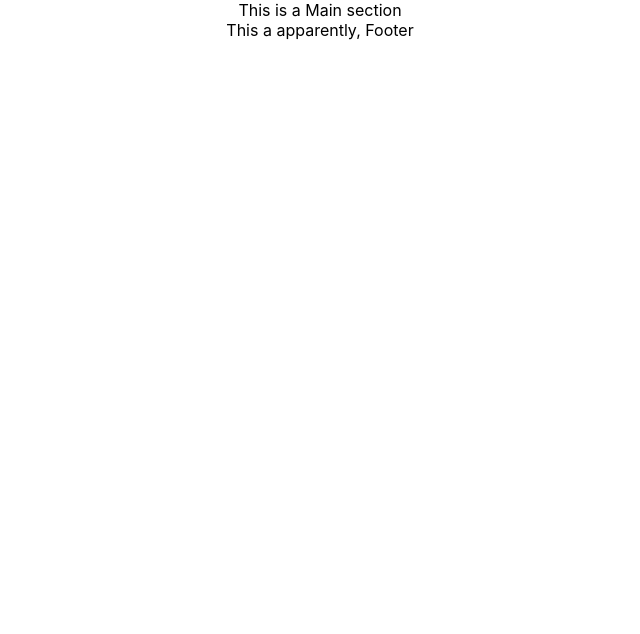
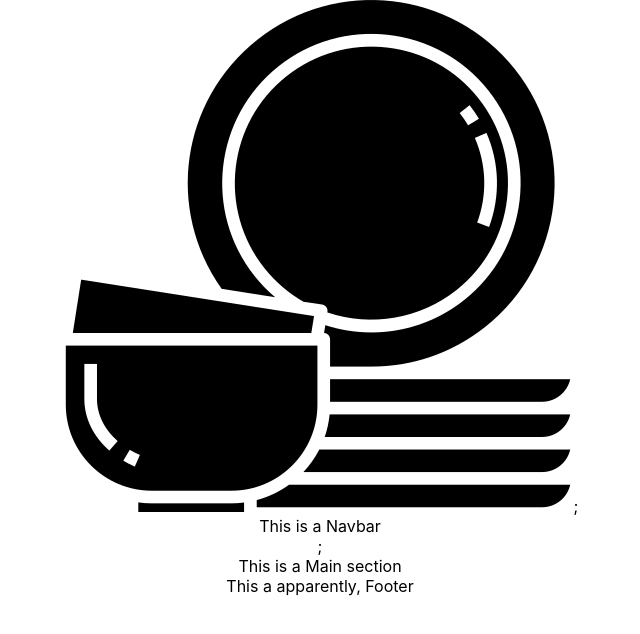
Before and after one commit to DanaKLym/lil-lemon, a React (Create React App) app: page / in a window 1280 px wide. Shown: the top 634 px of the page, without its empty margins (320-960 px from the left). Built offline with nearby package versions, Linux system fonts and the light colour scheme.

Commit message:
added logo

```diff
--- a/src/Header.js
+++ b/src/Header.js
@@ -1,8 +1,13 @@
 import Nav from "./Nav";
+import Logo from "./Logo";
 
 function Header() {
-  return;
-  <Nav />;
+  return (
+    <>
+      <Logo />;
+      <Nav />;
+    </>
+  );
 }
 
 export default Header;
--- a/src/Logo.js
+++ b/src/Logo.js
@@ -1,8 +1,11 @@
-import
+import logo from "./Visuals/logoRest.png";
 
 function Logo() {
-    return(
-        <>
-        </>
-    );
+  return (
+    <>
+      <img src={logo} alt="Logo" />
+    </>
+  );
 }
+
+export default Logo;
```
